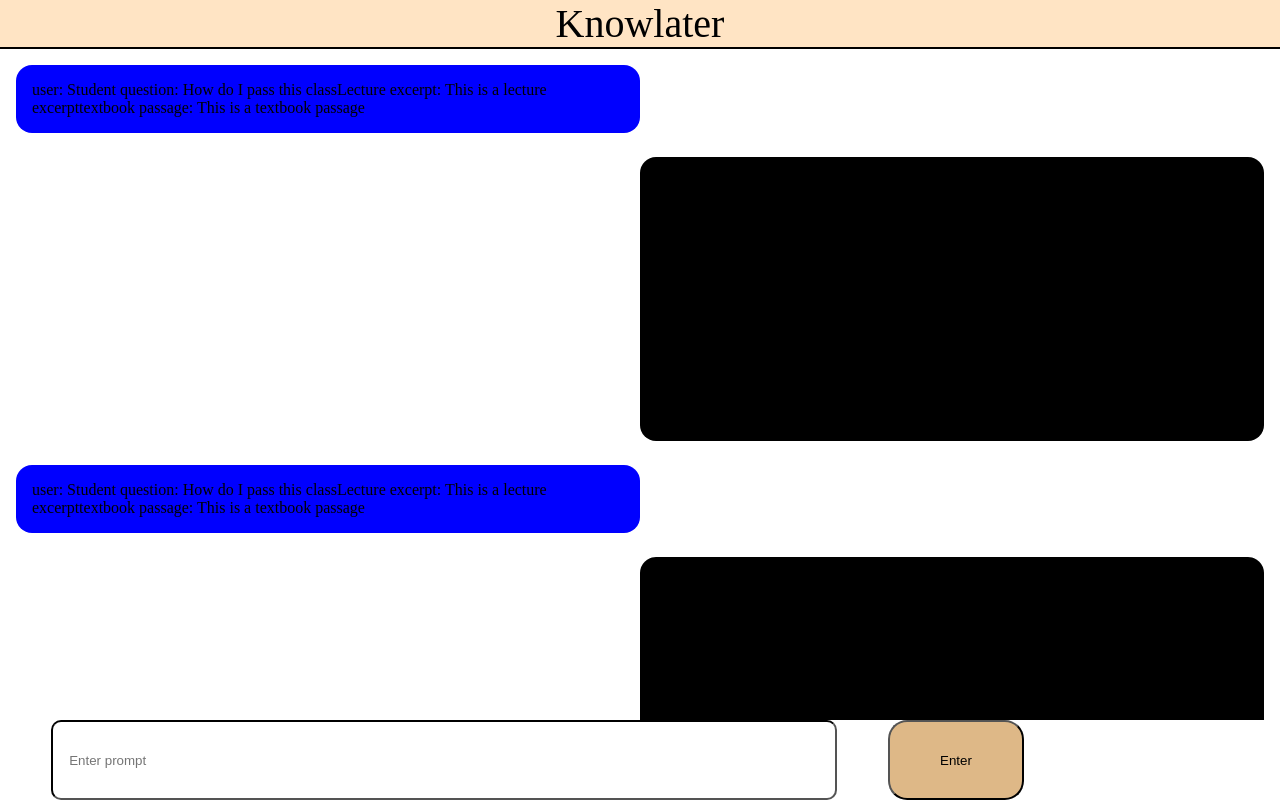
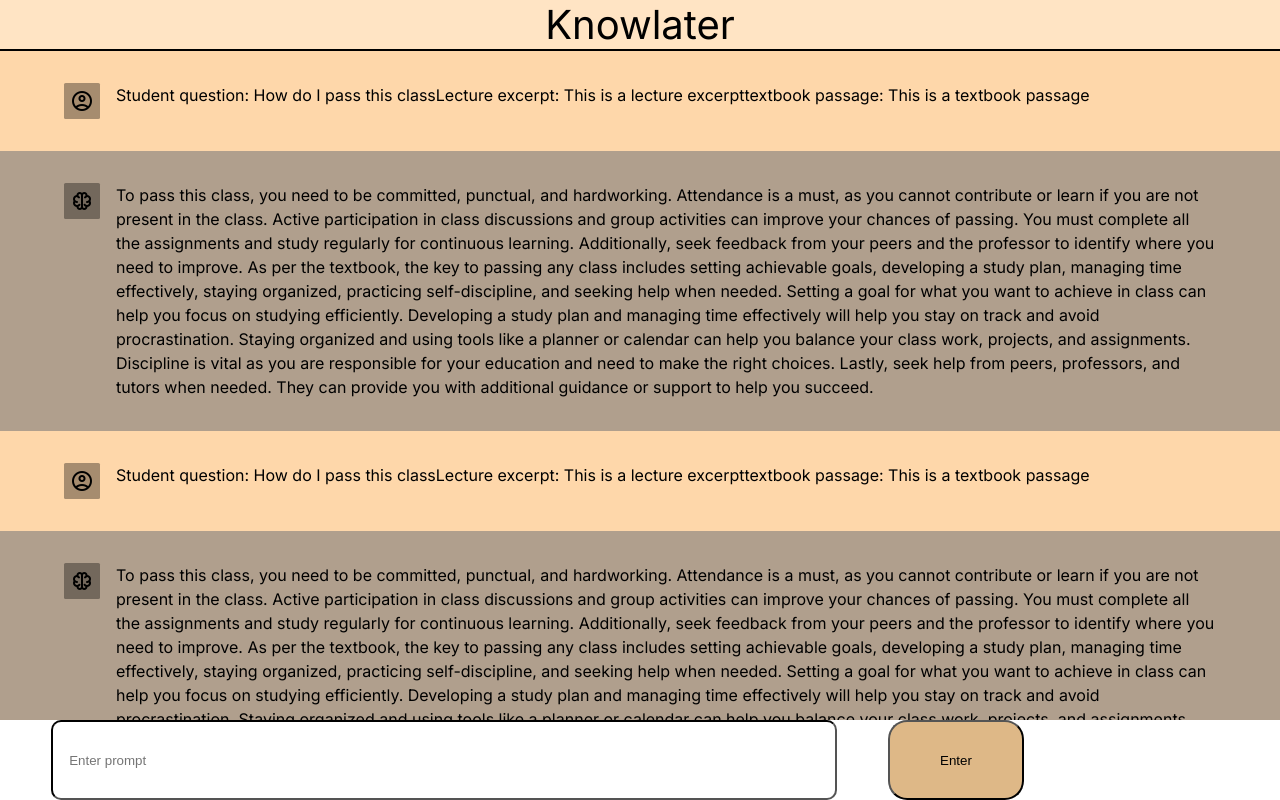
Before and after one commit to Melbourneandrew/rowdyhack8, a Next.js app in the folder client/: page /chat in a window 1280 px wide. Built offline with nearby package versions, Linux system fonts and the light colour scheme.

Commit message:
style changes

```diff
--- a/client/src/pages/chat.js
+++ b/client/src/pages/chat.js
@@ -1,8 +1,7 @@
 import styles from '@/styles/Chat.module.css'
 
 import React, { useState } from 'react'
-
-
+import Head from "next/head"
 
 export default function Chat(){
 
@@ -10,6 +9,14 @@
         {
             "content": "You are a college professor teaching Marketing 101. When a student brings you a question, you will be provided with a excerpt from your lecture and a textbook passage related to the question to help you answer their query with context.",
             "role": "system"
+        },
+        {
+            "content": "Student question: How do I pass this classLecture excerpt: This is a lecture excerpttextbook passage: This is a textbook passage",
+            "role": "user"
+        },
+        {
+            "content": "To pass this class, you need to be committed, punctual, and hardworking. Attendance is a must, as you cannot contribute or learn if you are not present in the class. Active participation in class discussions and group activities can improve your chances of passing. You must complete all the assignments and study regularly for continuous learning. Additionally, seek feedback from your peers and the professor to identify where you need to improve.\n\nAs per the textbook, the key to passing any class includes setting achievable goals, developing a study plan, managing time effectively, staying organized, practicing self-discipline, and seeking help when needed. Setting a goal for what you want to achieve in class can help you focus on studying efficiently. Developing a study plan and managing time effectively will help you stay on track and avoid procrastination. Staying organized and using tools like a planner or calendar can help you balance your class work, projects, and assignments. Discipline is vital as you are responsible for your education and need to make the right choices. Lastly, seek help from peers, professors, and tutors when needed. They can provide you with additional guidance or support to help you succeed.",
+            "role": "assistant"
         },
         {
             "content": "Student question: How do I pass this classLecture excerpt: This is a lecture excerpttextbook passage: This is a textbook passage",
@@ -38,9 +45,15 @@
                 <>{
                     // TODO: don't use randomUUID as key
                     messages.filter((msg)=>msg.role.toLowerCase() !== "system").map(({content, role}) =>
-                    <div className={`${styles.message} ${role === "assistant" ? styles.assistant_msg : styles.user_msg}`} key={crypto.randomUUID()}>
-
-                        <p>{role}: {content}</p>
+                    <div className={`${styles.message} ${role === "assistant" ? styles.assistant_msg : styles.user_msg}`}>
+                        <div className={styles.icon}>
+                        {role == "user" ? <span class="material-symbols-outlined">
+account_circle
+</span> : <span class="material-symbols-outlined">
+neurology
+</span>}
+                        </div>
+                        <p>{content}</p>
                     </div>
                     )
                 }</>
@@ -59,6 +72,9 @@
 
     return(
         <div className={styles.container}>
+            <Head>
+            <link rel="stylesheet" href="https://fonts.googleapis.com/css2?family=Material+Symbols+Outlined:opsz,wght,FILL,GRAD@48,400,0,0" />
+            </Head>
             <div className={styles.title}>
                 <p>Knowlater</p>
             </div>
--- a/client/src/styles/Chat.module.css
+++ b/client/src/styles/Chat.module.css
@@ -1,9 +1,13 @@
+@import url('https://fonts.googleapis.com/css2?family=Inter:wght@400;700&display=swap');
+
 .container {
 
     display: flex;
-    max-height: 100vh;
+    height: 100vh;
     flex-direction: column;
     background-color: white;
+    font-family: 'Inter', sans-serif;
+
 
 }
 
@@ -27,13 +31,8 @@
 
     display: flex;
     flex-direction: column;
-    /* height: 100%; */
+    height: 100%;
     overflow-y: scroll;
-    padding: 1rem;
-    gap: 1.5rem;
-
-
-
 }
 
 .TextArea {
@@ -68,17 +67,31 @@
 }
 
 .user_msg {
-    --bg-color: blue;
+    --bg-color: #fed7aa;
 }
 
 .assistant_msg {
-    --bg-color: #000;
-    align-self: flex-end;
+    --bg-color:  #b09f8d;
 }
 
 .message {
     background-color: var(--bg-color);
-    border-radius: 1em;
-    width: 50%;
-    padding: 1rem;
+    padding: 2rem 4rem;
+    line-height: 1.5rem;
+    color: black;
+    display: flex;
+    gap: 1rem;
 }
+
+.icon {
+    --size: 2.25rem;
+    background-color: rgba(0,0,0,0.35);
+    width: var(--size);
+    height: var(--size);
+    border-radius: 0.1rem;
+    color: black;
+    flex: none;
+    display: flex;
+    justify-content: center;
+    align-items: center;
+}
```
